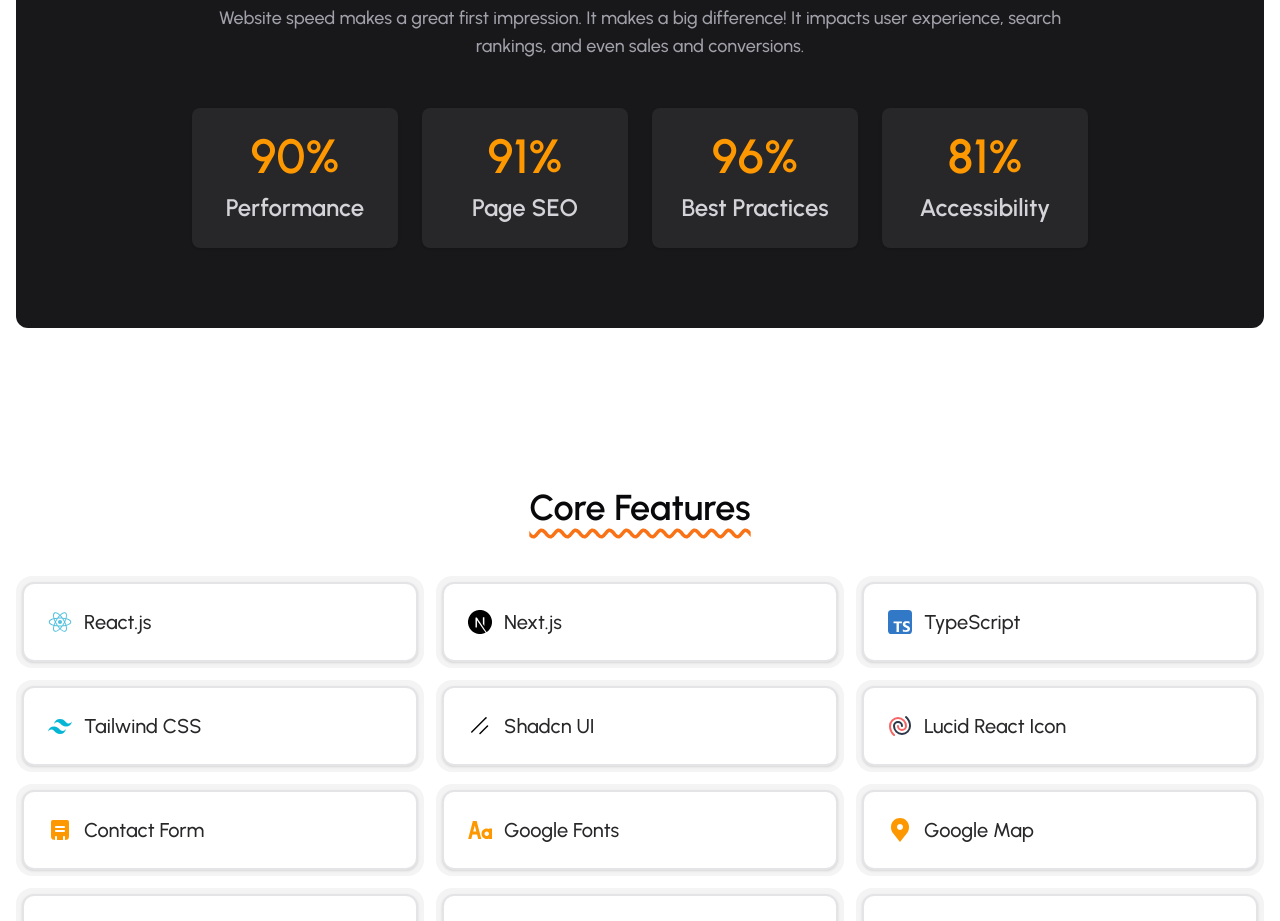
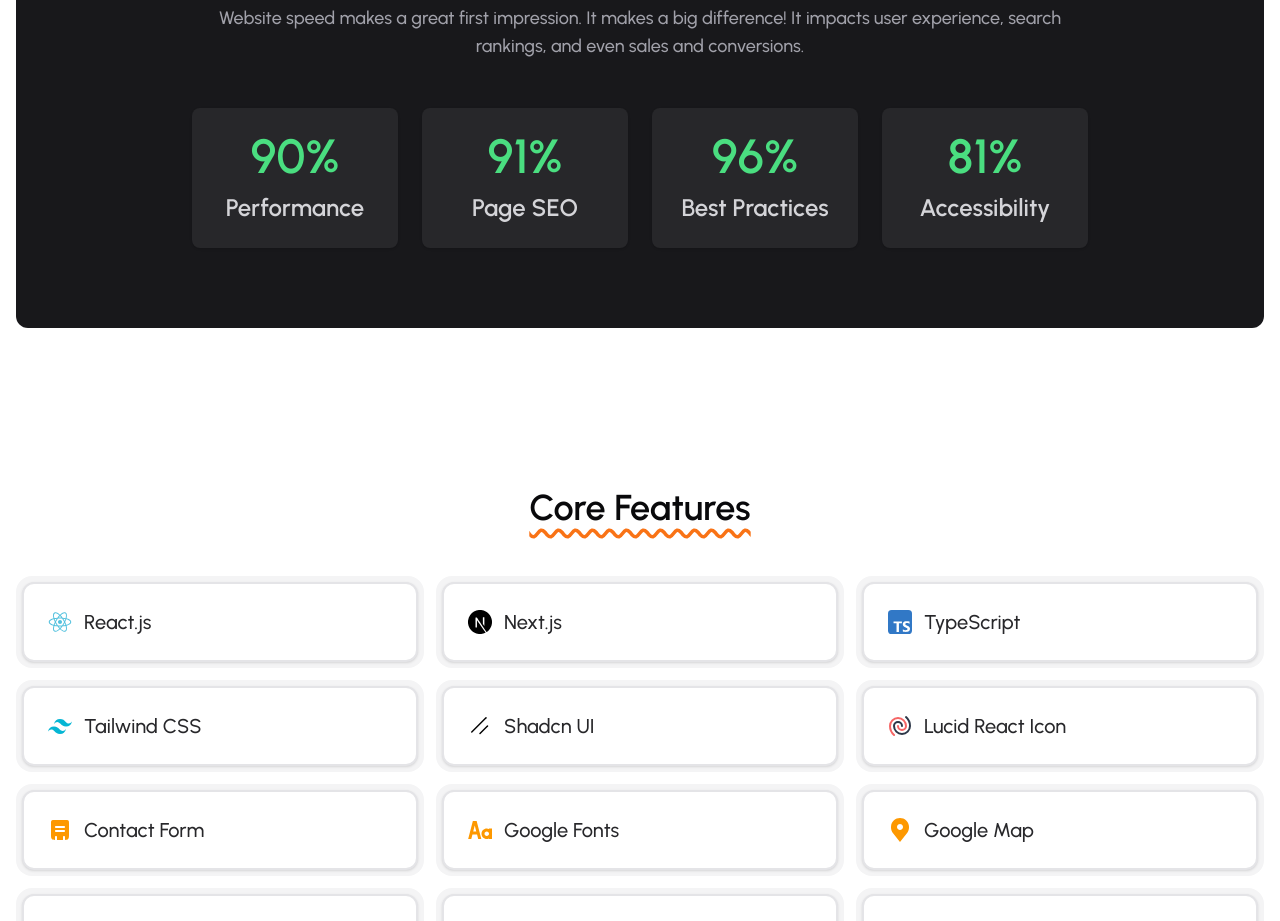
Before and after one commit to robiuzzaman4/noorstyle-demos, a React (Vite) app: page / in a window 1280 px wide. Shown: the part 3240-4161 px from the top of the page. Built offline with nearby package versions, Linux system fonts and the light colour scheme.

Commit message:
feat: update performance section color

```diff
--- a/src/components/AnimatedCounter.jsx
+++ b/src/components/AnimatedCounter.jsx
@@ -35,7 +35,7 @@
     };
   }, [ref, inView, from, to]);
 
-  return <span ref={ref} className="text-center text-[#fd9800] text-5xl font-semibold" />;
+  return <span ref={ref} className="text-center text-green-400 text-5xl font-semibold" />;
 };
 
 export default AnimatedCounter;
```
